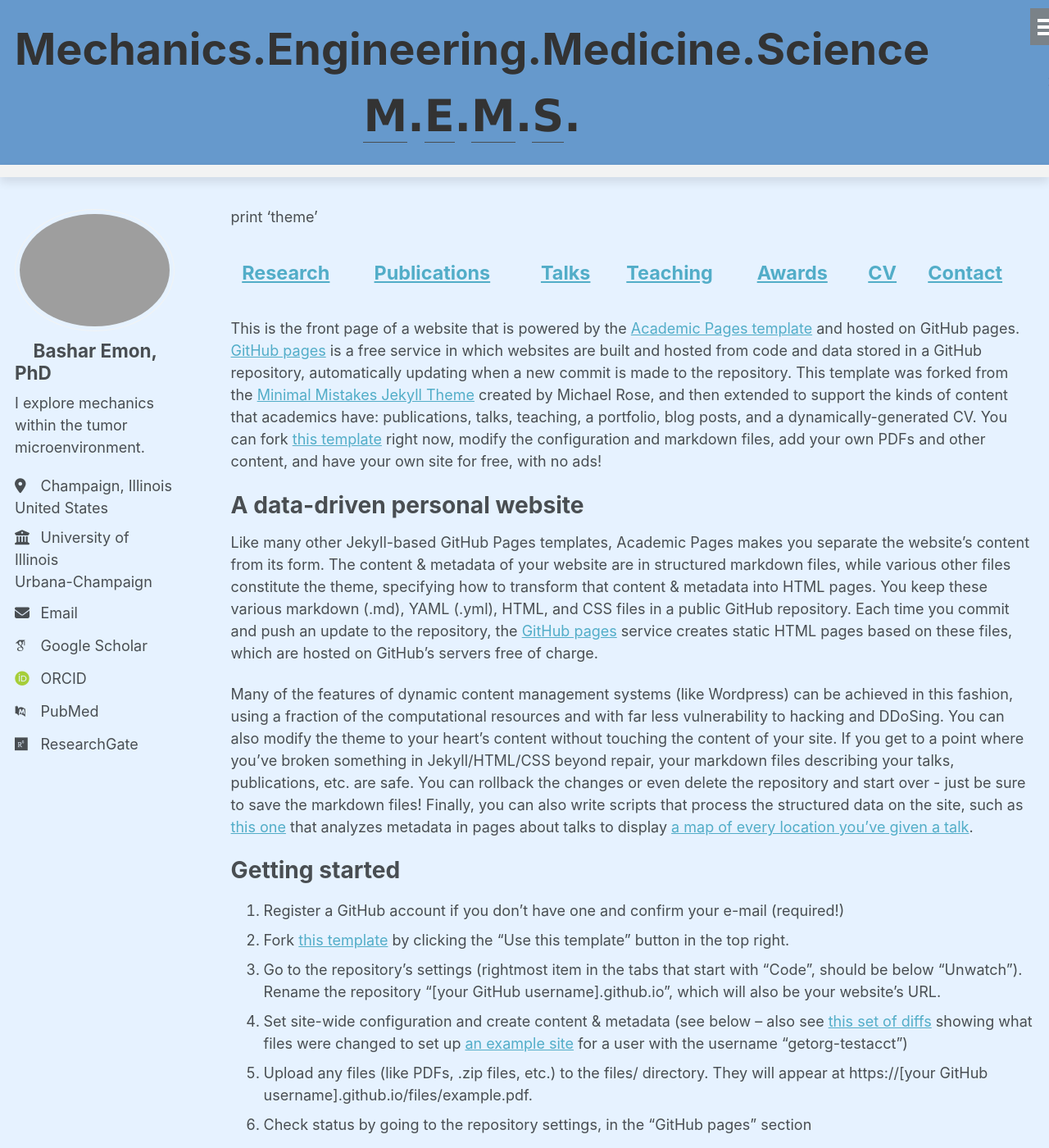
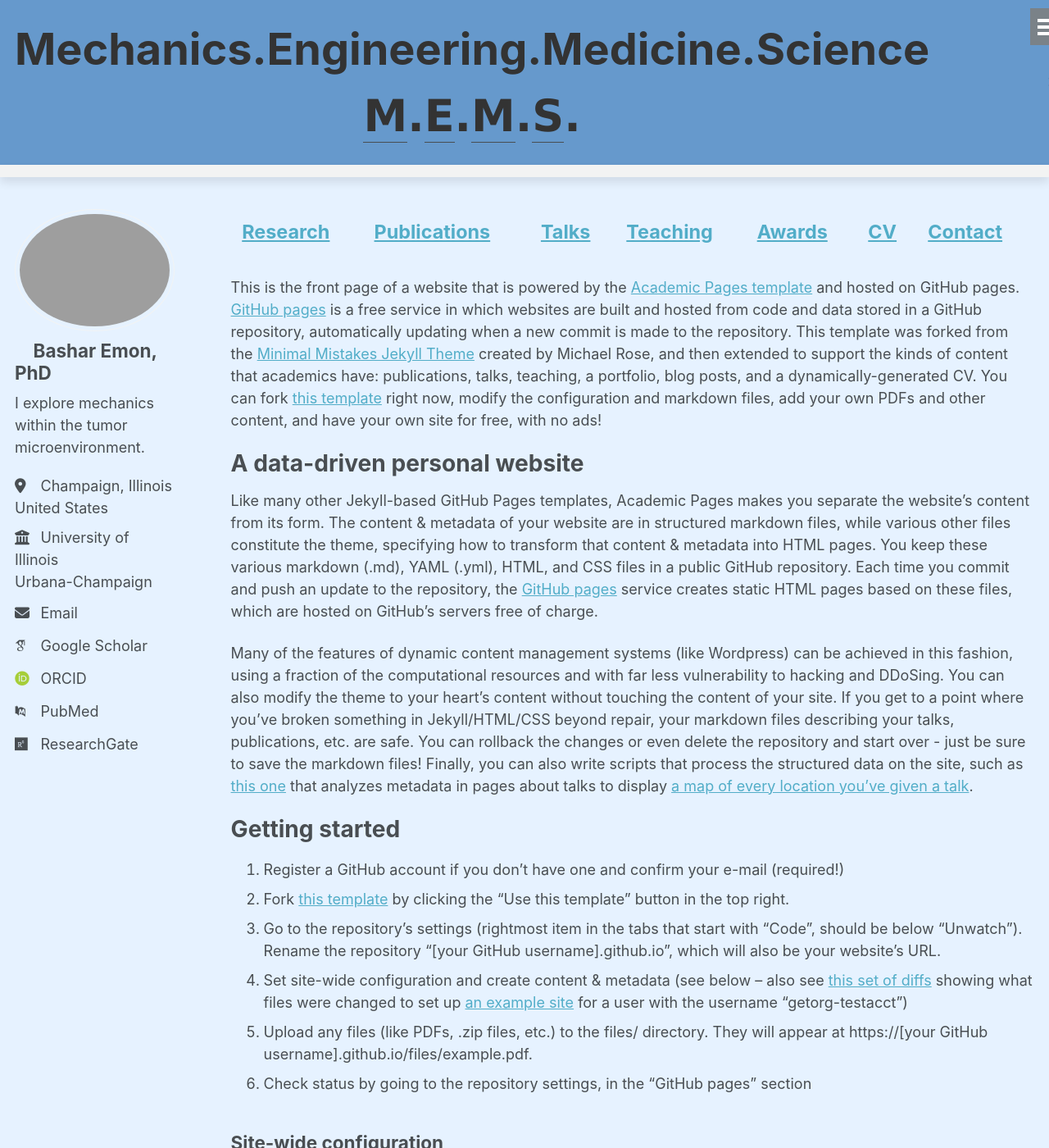
Before and after one commit to BasharEmon/BasharEmon.github.io, a Jekyll site: the page built from _pages/about.md, in a window 1280 px wide and 1400 px high. Shown: the whole window at 82% size. Built offline with Jekyll 4.4.1, drawn with Linux system fonts in a browser that asks for light colours; some web fonts are replaced.

Commit message:
Update about.md

```diff
--- a/_pages/about.md
+++ b/_pages/about.md
@@ -6,10 +6,10 @@ redirect_from:
   - /about/
   - /about.html
 ---
-print 'theme'
+
 <style>
   table a:hover {
-    color: purple;
+    color: ;
   }
 </style>
 
```
